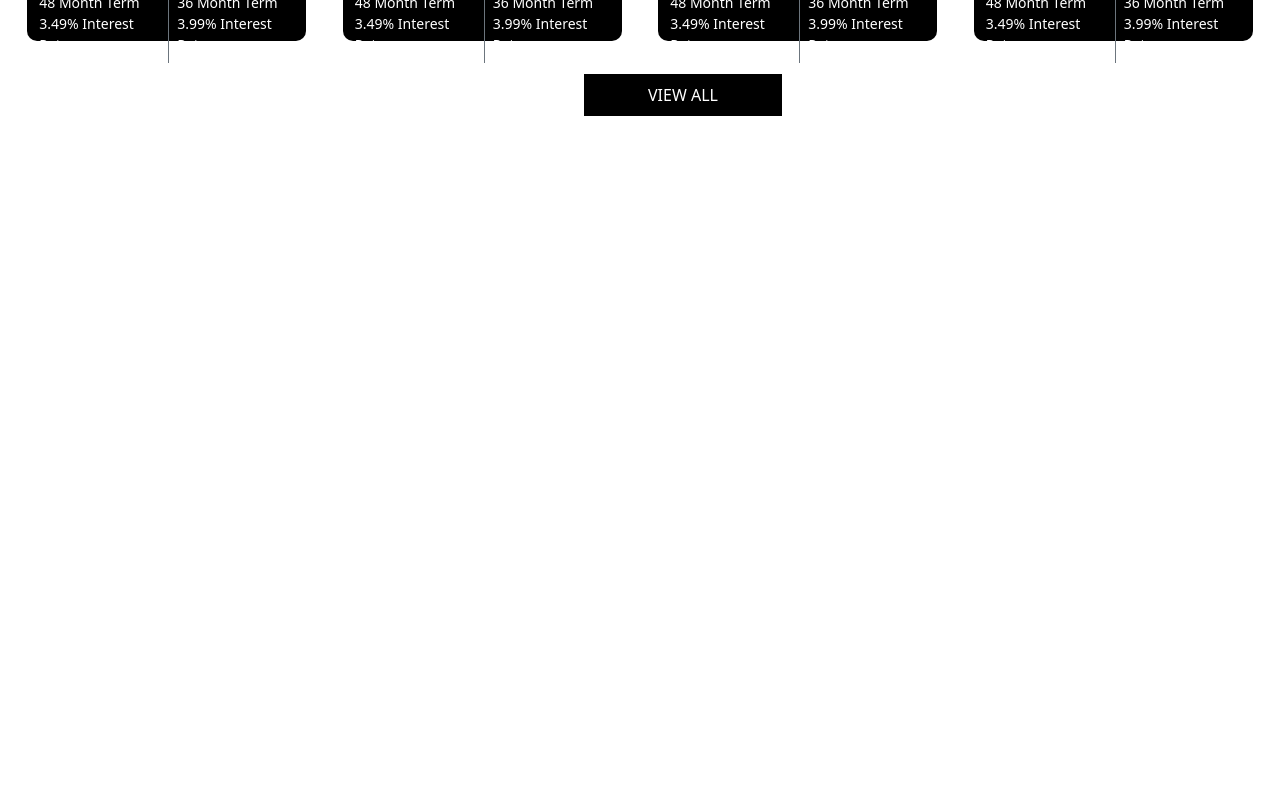
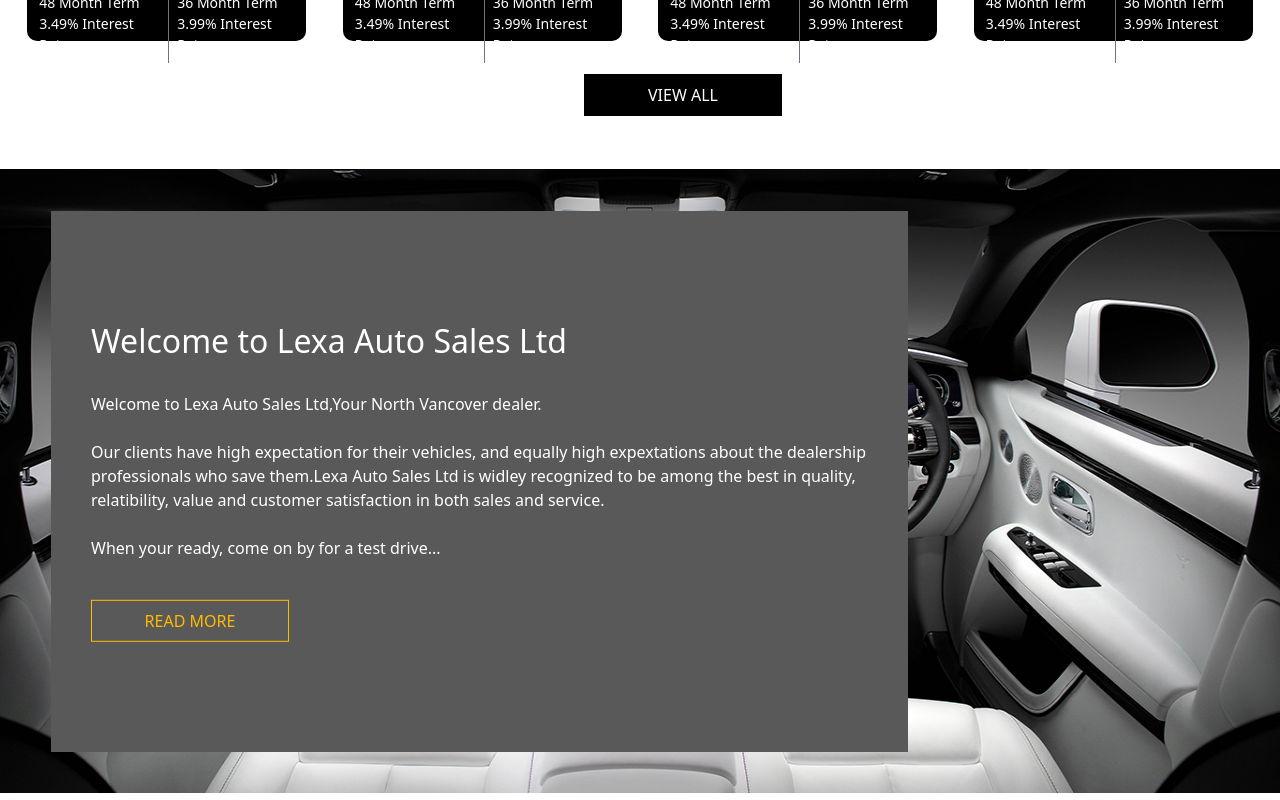
Before and after one commit to Omid-Jafari/home-project, a Next.js app: page / in a window 1280 px wide. Shown: the part 1531-2331 px from the top of the page. Before the commit the page ends 1676 px from the top, so only its background shows below. Built offline with nearby package versions, Linux system fonts and the light colour scheme.

Commit message:
welcome section compilited

```diff
--- /dev/null
+++ b/components/Welcome.js
@@ -0,0 +1,23 @@
+import styles from '../styles/Welcome.module.scss'
+import 'bootstrap/dist/css/bootstrap.min.css';
+
+
+const Welcome = () => {
+  return (
+    <div className={styles.wrapper}>
+      <img className='img-fluid' src='/royce.png' alt='Royce Pic' />
+      <div>
+        <div>
+          <h2>Welcome to Lexa Auto Sales Ltd</h2><br />
+          <p>
+            Welcome to Lexa Auto Sales Ltd,Your North Vancover dealer.<br /><br />Our clients have high expectation for their vehicles, and equally high expextations about the dealership professionals who save them.Lexa Auto Sales Ltd is widley recognized to be among the best in quality, relatibility, value and customer satisfaction in both sales and service.<br /><br />When your ready, come on by for a test drive...
+          </p><br />
+          <div>READ MORE</div>
+        </div>
+      </div>
+    </div>
+
+  )
+}
+
+export default Welcome
--- a/pages/index.js
+++ b/pages/index.js
@@ -2,6 +2,7 @@
 import Hero from "../components/Hero";
 import Nav from "../components/Nav";
 import ShowRome from "../components/ShowRome";
+import Welcome from "../components/Welcome";
 
 export default function Home() {
   return (
@@ -10,6 +11,7 @@
       <Hero />
       <Body1 />
       <ShowRome />
+      <Welcome />
     </>
   )
 }
--- /dev/null
+++ b/styles/Welcome.module.scss
@@ -0,0 +1,41 @@
+.wrapper {
+    position: absolute;
+    top: 1700px;
+    width: 100%;
+    height: 631px;
+
+    img {
+        width: 100%;
+        height: 624px;
+        z-index: -1;
+    }
+
+    & > div {
+        z-index: 5;
+        position: absolute;
+        width: 857px;
+        height: 541.42px;
+        top: 42px;
+        left: 51px;
+        color: white;
+        background-color: #595959;
+
+        & > div {
+            position: absolute;
+            padding: 40px;
+            top: 50%;
+            transform: translateY(-50%);
+
+            & > div {
+                width: 198px;
+                height: 42px;
+                display: flex;
+                justify-content: center;
+                align-items: center;
+                color: #FFBB00;
+                border: 1px solid #FFBB00;
+            }
+
+        }
+    }
+}
```
Also changed, not shown: public/maserati.png (added), public/royce.png (added).
